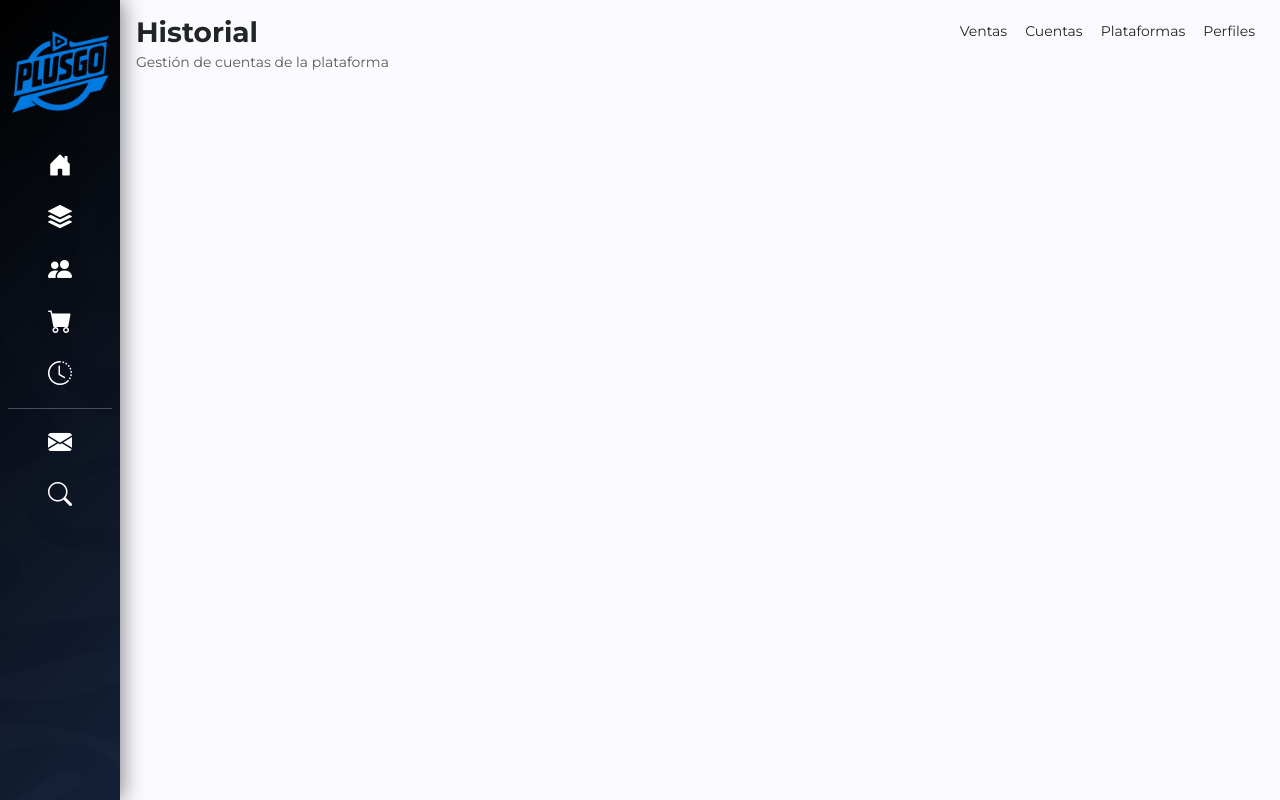
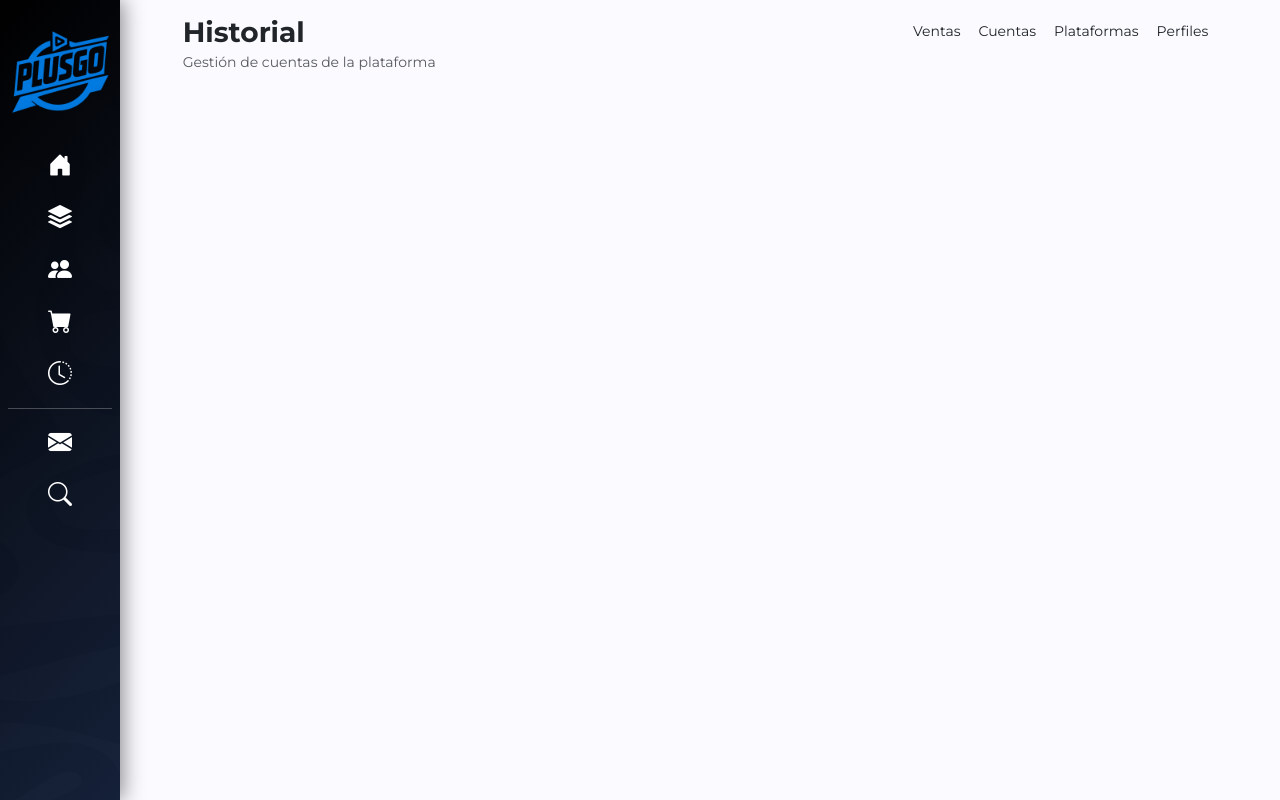
Before and after one commit to larey19/PlusGo, a Flask app: template templates/trigger.html in a window 1280 px wide. Run offline with Flask 3, Linux system fonts and the light colour scheme; the template is opened without the code that fills it, so the values that code supplies are empty; some libraries are stand-ins or nearby versions.

Commit message:
Update trigger.html

```diff
--- a/templates/trigger.html
+++ b/templates/trigger.html
@@ -12,7 +12,7 @@
 </script>
 {% endfor %}
 
-<div class="col p-3 mx-auto" style="max-width: 1200px;">
+<div class="col-lg-10 col-xl-10 col-xxl-11 p-3 mx-auto" style="max-width: 1200px;">
     <!-- Header -->
     <div class="d-flex justify-content-between mb-4">
         <div>
```
